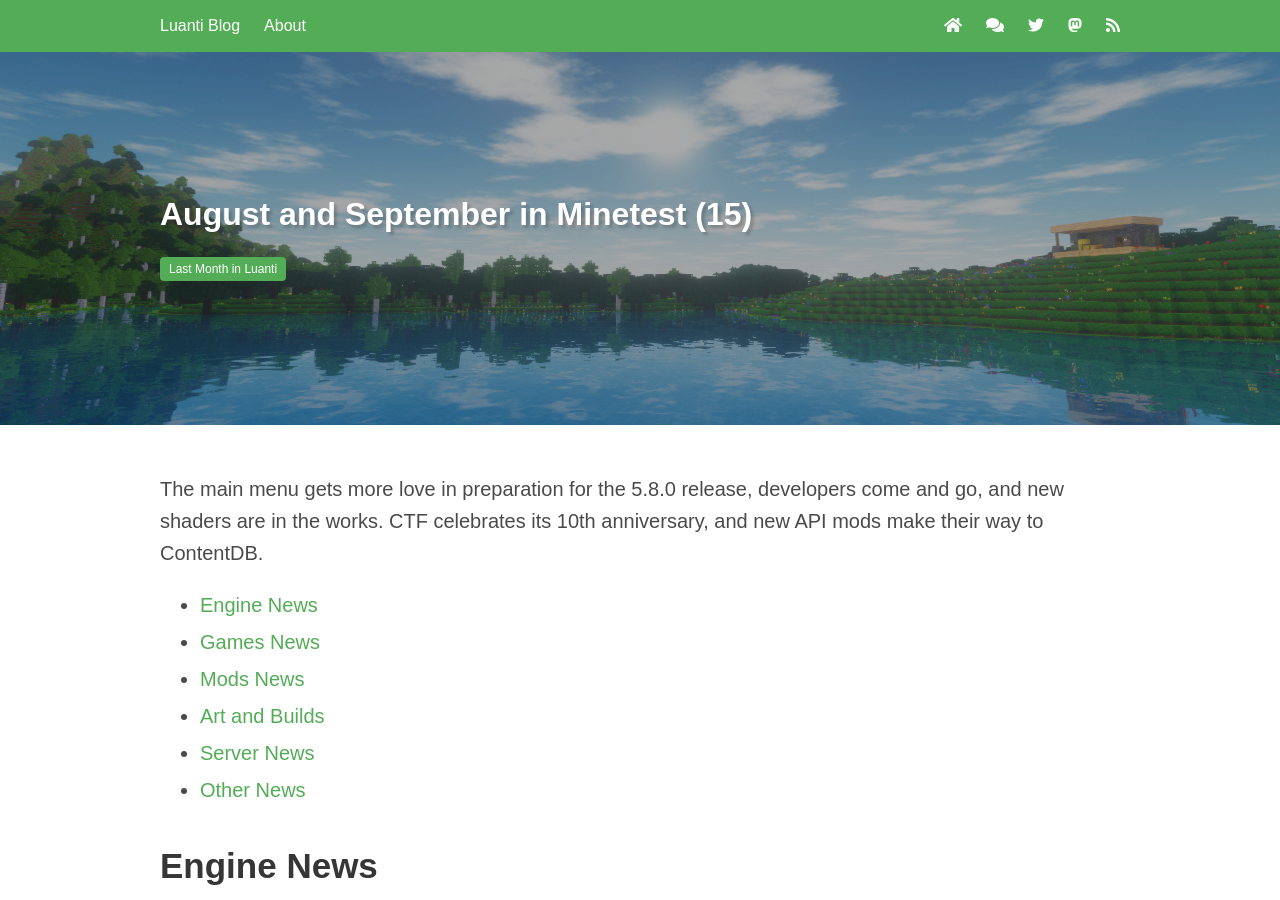
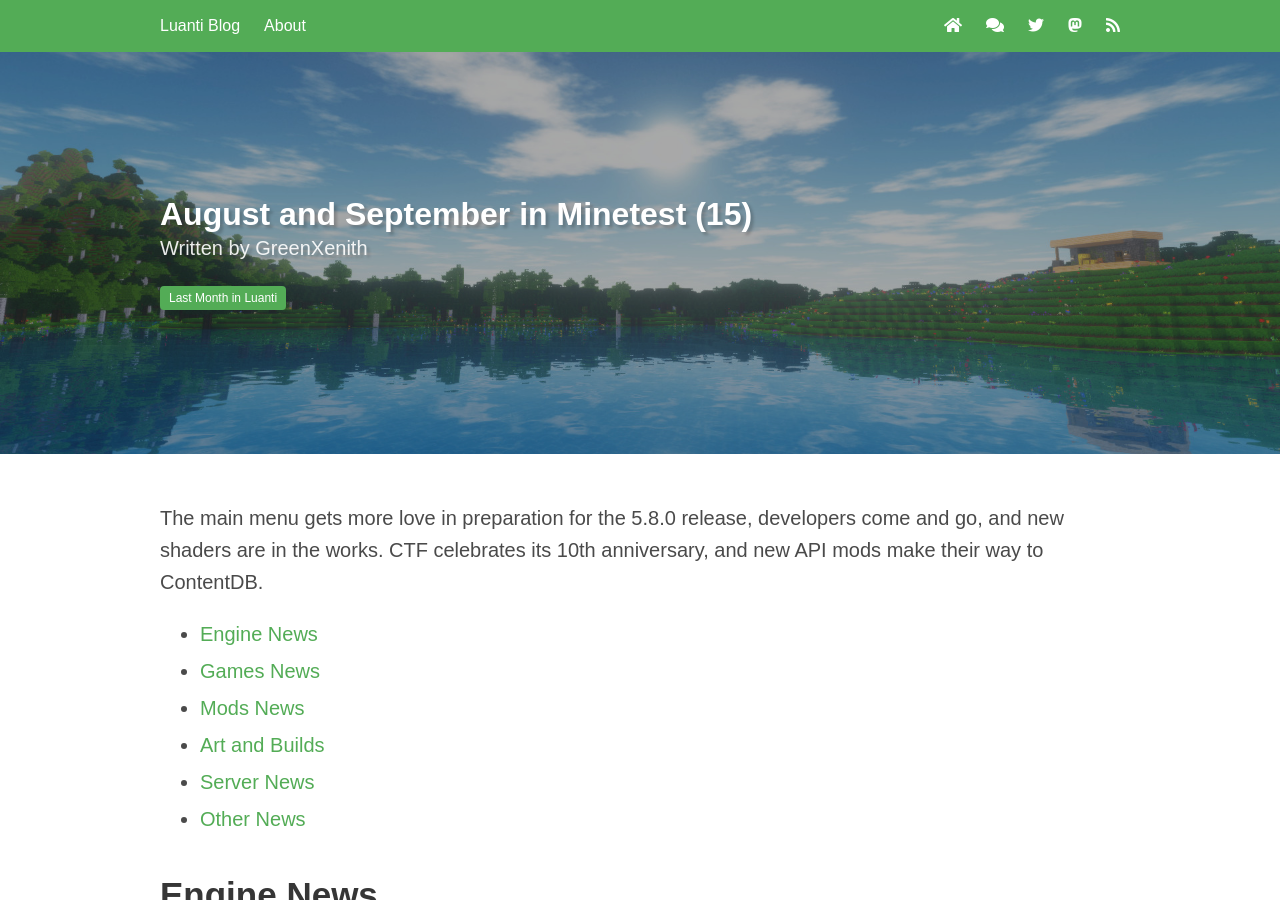
Before and after one commit to minetest/blog, a Jekyll site: the page built from _posts/2023-10-17-AugustSeptember.md, in a window 1280 px wide and 900 px high. Built offline with Jekyll 4.4.1, drawn with Linux system fonts in a browser that asks for light colours.

Commit message:
Add author and editor lists

```diff
--- a/_layouts/post.html
+++ b/_layouts/post.html
@@ -12,19 +12,43 @@
 	<div class="hero-body">
 		<div class="container">
 			<h1 class="title">{{ page.title }}</h1>
-			{% if page.author %}
-				<p class="subtitle">
-					By
-					{% assign author = site.data.authors[page.author] %}
-					{% if author %}
-						<a href="{{ author.url }}">
-							{{ page.author }}
-						</a>
-					{% else %}
-						{{ page.author }}
-					{% endif %}
-				</p>
-			{% endif %}
+			<p class="subtitle">
+				{%- if page.authors -%}
+					Written by
+					{%- for author in page.authors -%}
+						{%- assign data = site.data.authors[author] -%}
+						{%- if data -%}
+							<a href="{{ data.url }}">
+								{{author -}}
+							</a>
+						{%- else -%}
+							{{ author -}}
+						{%- endif -%}
+
+						{%- if forloop.last == false -%}
+							,
+						{%- endif -%}
+					{%- endfor -%}
+				{%- endif -%}
+
+				{%- if page.editors -%}
+					<br>Edited by
+					{%- for editor in page.editors -%}
+						{% assign data = site.data.authors[editor] %}
+						{% if data %}
+							<a href="{{ data.url }}">
+								{{editor -}}
+							</a>
+						{% else %}
+							{{ editor -}}
+						{% endif %}
+
+						{%- if forloop.last == false -%}
+							,
+						{%- endif -%}
+					{%- endfor -%}
+				{%- endif -%}
+			</p>
 			<p>
 				{% for tagname in page.tags %}
 					{% assign tag = site.my_tags | where: "slug", tagname | first %}
```
